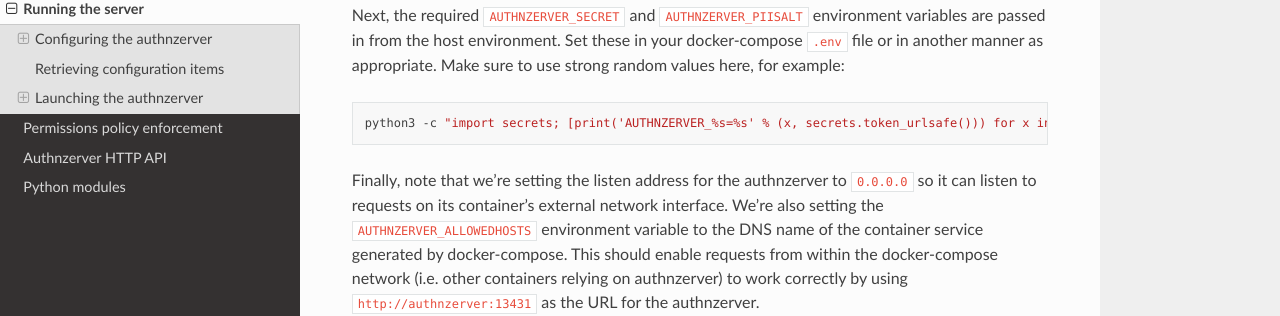
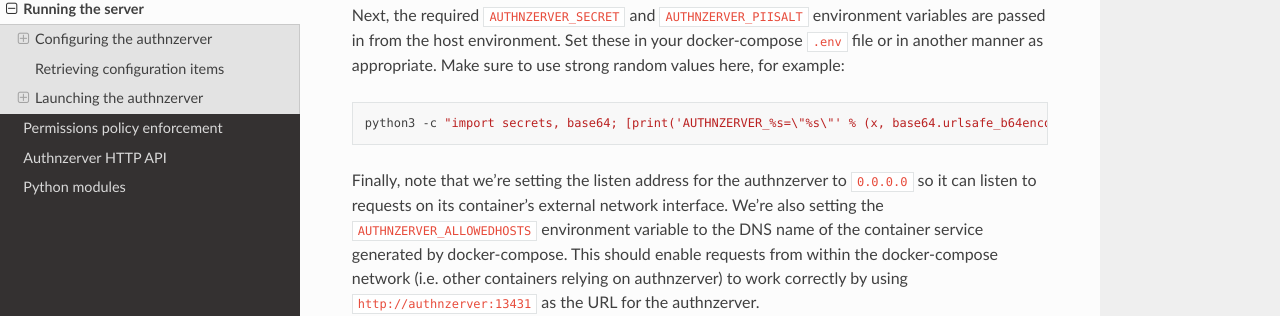
Before and after one commit to waqasbhatti/authnzerver, a Sphinx documentation site: the page built from docs/running.rst, in a window 1280 px wide and 900 px high, scrolled down 7064 px. Shown: the part 144-460 px from the top of the window. Built offline with Sphinx 7.4.7 and the Read the Docs theme 2.0.0, drawn with Linux system fonts in a browser that asks for light colours.

Commit message:
docs: update python one-liner for generating secrets

```diff
--- a/docs/running.rst
+++ b/docs/running.rst
@@ -375,7 +375,7 @@ use strong random values here, for example:
 
 .. code-block:: bash
 
-    python3 -c "import secrets; [print('AUTHNZERVER_%s=%s' % (x, secrets.token_urlsafe())) for x in ('SECRET','PIISALT')]"
+    python3 -c "import secrets, base64; [print('AUTHNZERVER_%s=\"%s\"' % (x, base64.urlsafe_b64encode(secrets.token_bytes()).decode('utf-8'))) for x in ('SECRET','PIISALT')]"
 
 Finally, note that we're setting the listen address for the authnzerver to
 ``0.0.0.0`` so it can listen to requests on its container's external network
```
